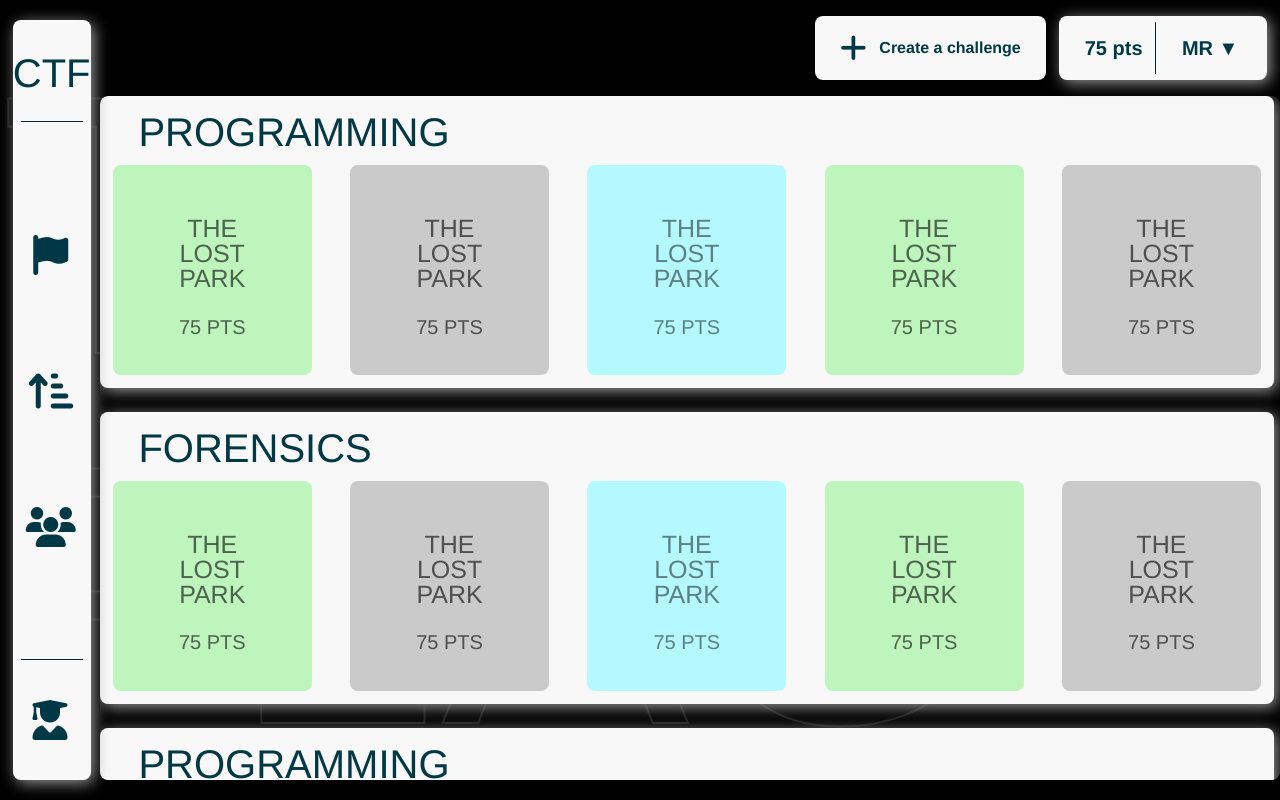
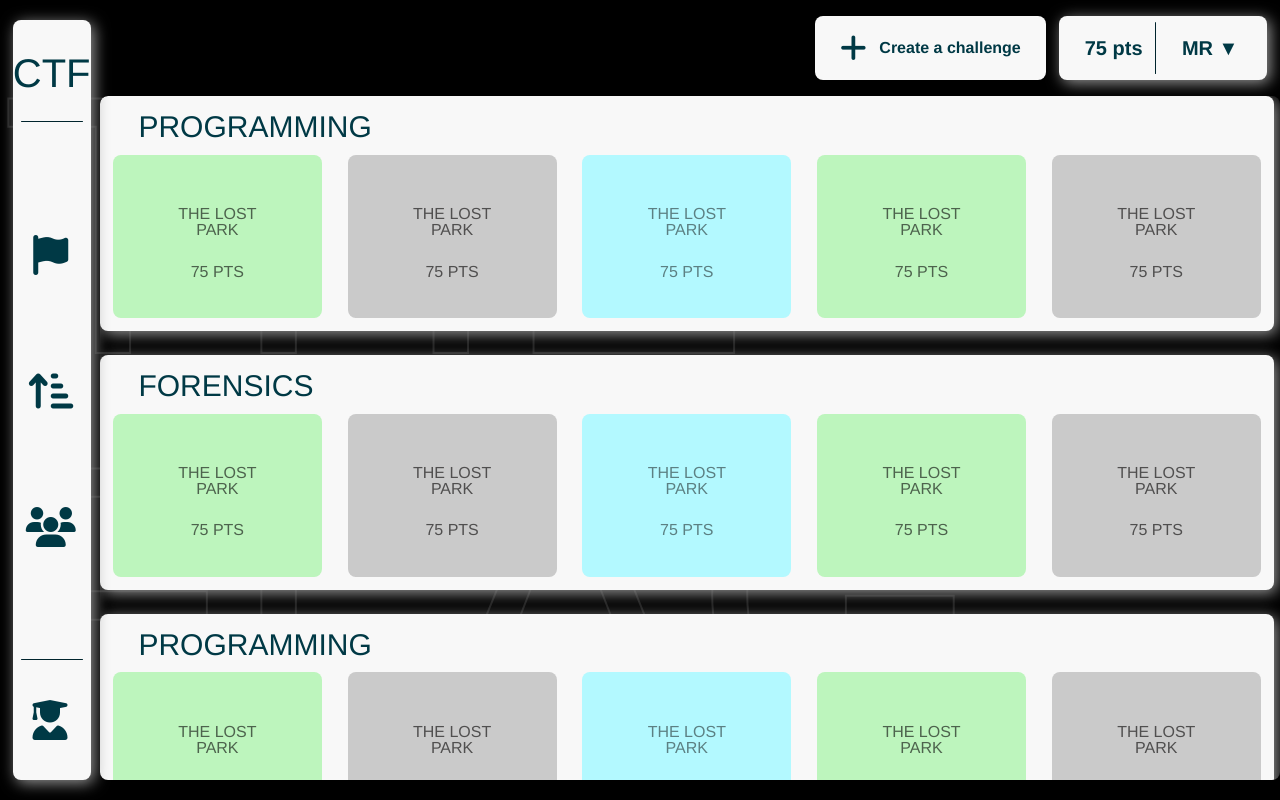
Before and after one commit to TisleR351/ctf, a Next.js app: page /challenge in a window 1280 px wide. Built offline with nearby package versions, Linux system fonts and the light colour scheme.

Commit message:
[FIX] Challenge type card

```diff
--- a/components/challenge-card/challengeCard.css
+++ b/components/challenge-card/challengeCard.css
@@ -10,7 +10,7 @@
 }
 
 .challenge-card-title {
-    font-size: var(--font-size-medium1);
+    font-size: var(--font-size-medium2);
     padding-top: 3vw;
     padding-right: 3vw;
     padding-left: 3vw;
@@ -19,7 +19,7 @@
 
 .challenge-card-credits {
     padding: 2vw;
-    font-size: var(--font-size-small);
+    font-size: var(--font-size-small1);
     text-transform: uppercase;
 }
 
--- a/modules/challenge-type-card/challengeTypeCard.css
+++ b/modules/challenge-type-card/challengeTypeCard.css
@@ -6,14 +6,14 @@
 .challenge-type-card-title {
     padding-top: 2vh;
     padding-left: 3vw;
-    font-size: var(--font-size-large);
+    font-size: var(--font-size-medium);
     text-transform: uppercase;
     color: var(--primary-8)
 }
 
 .challenge-card-container {
     display: grid;
-    gap: 1vw;
+    gap: 0vw;
     grid-template-columns: repeat(5, 1fr);
 }
 
```
